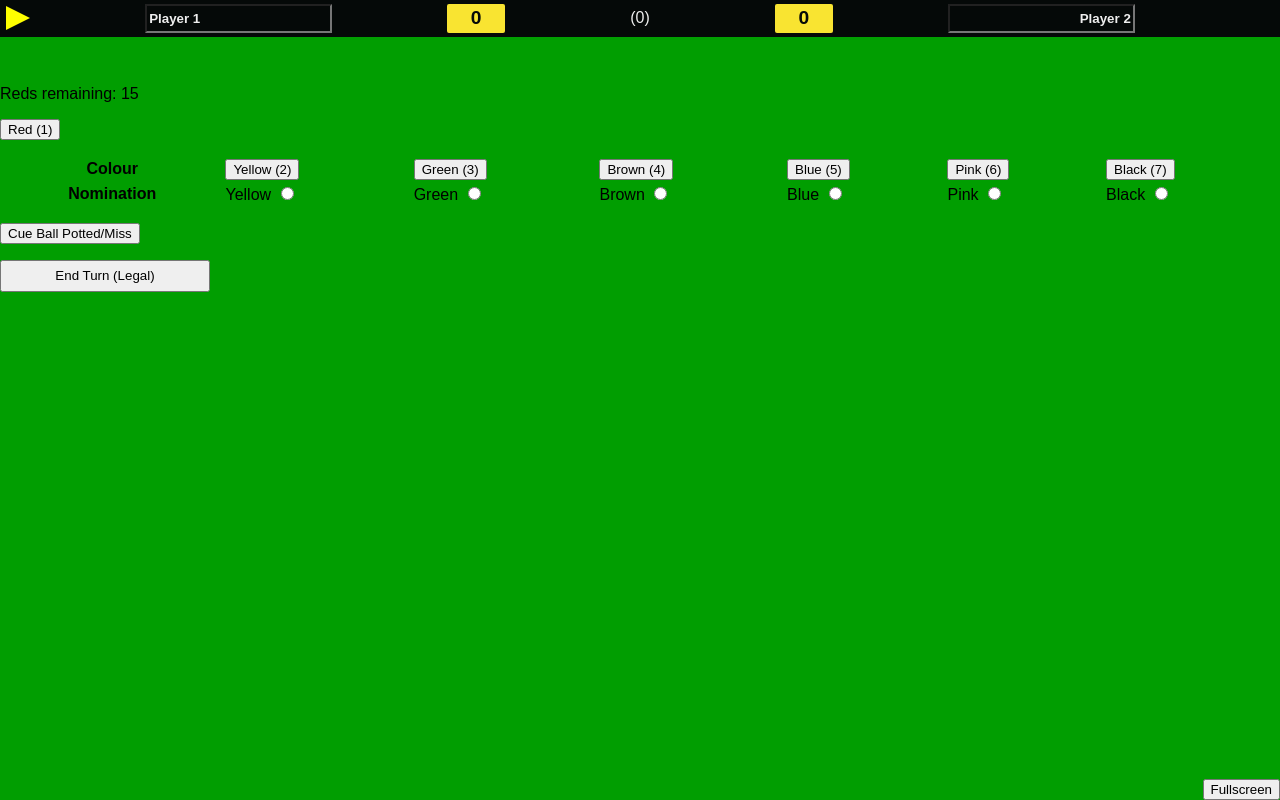
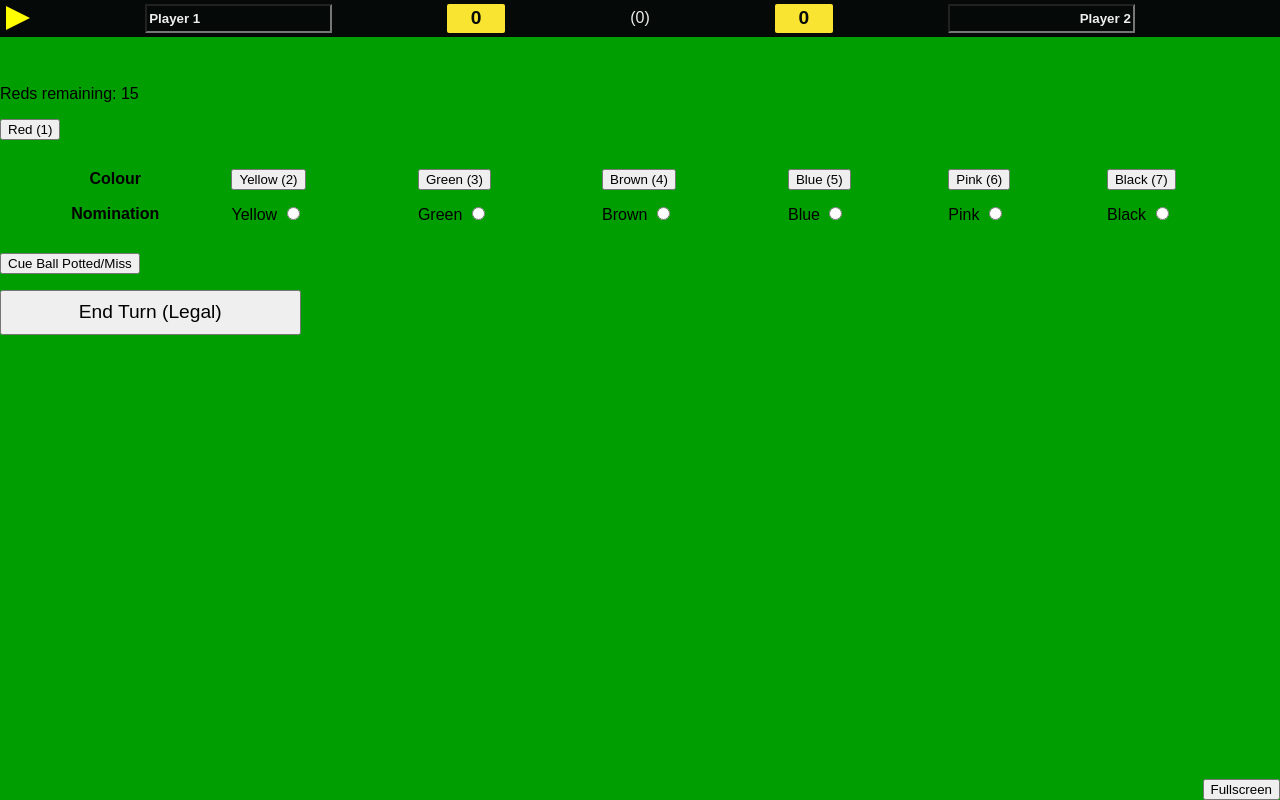
Before and after one commit to ZabutonNage/snooker-score, a plain HTML site: page index.html in a window 1280 px wide. Drawn offline with Linux system fonts and the light colour scheme.

Commit message:
more table spacing; larger end turn button

```diff
--- a/index.html
+++ b/index.html
@@ -75,10 +75,12 @@
 
         table {
             width: 100%;
+            border-spacing: 12px;
         }
 
         #end-turn {
             padding: .5em 4em;
+            font-size: 1.2em;
         }
 
         #fullscreen {
```
